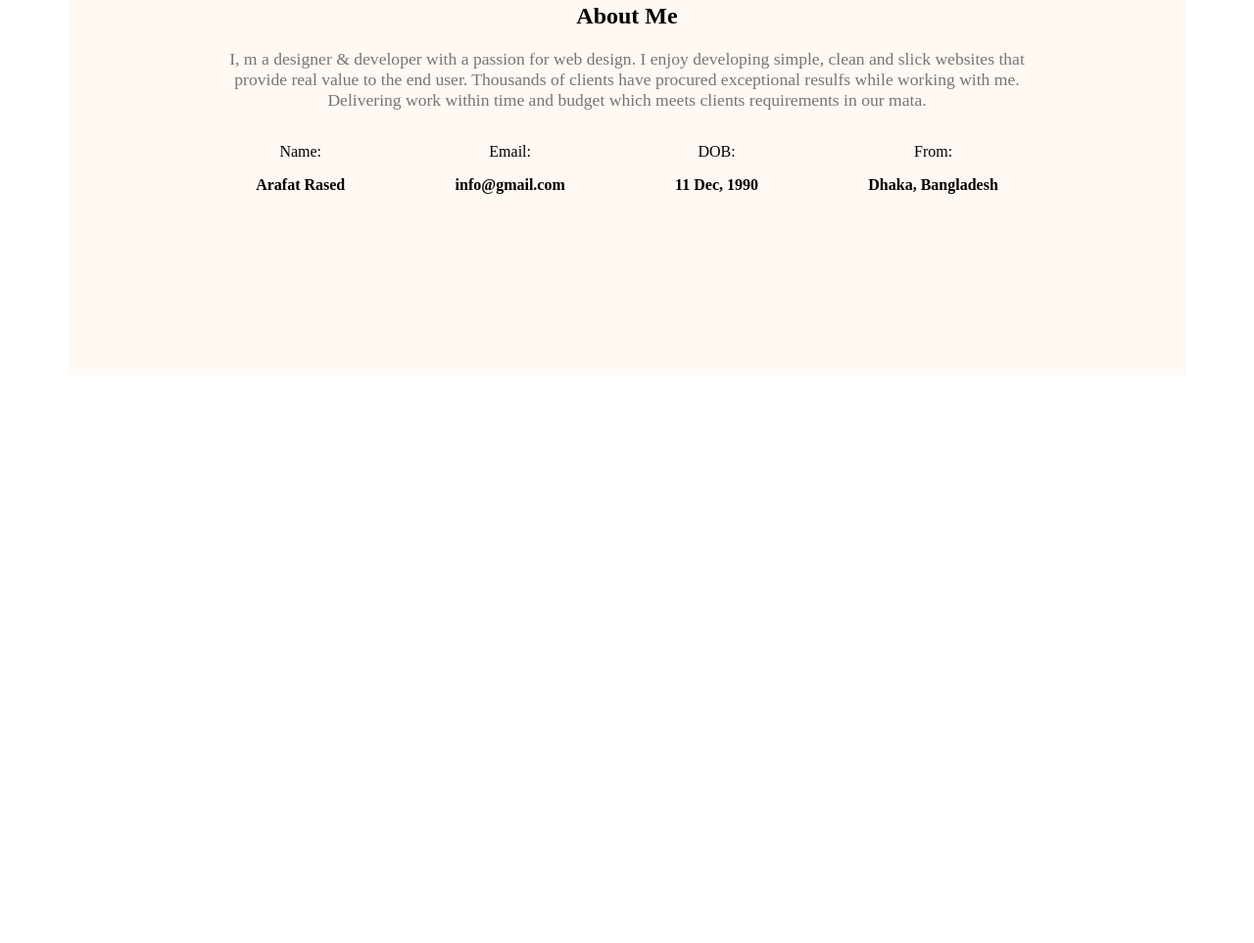
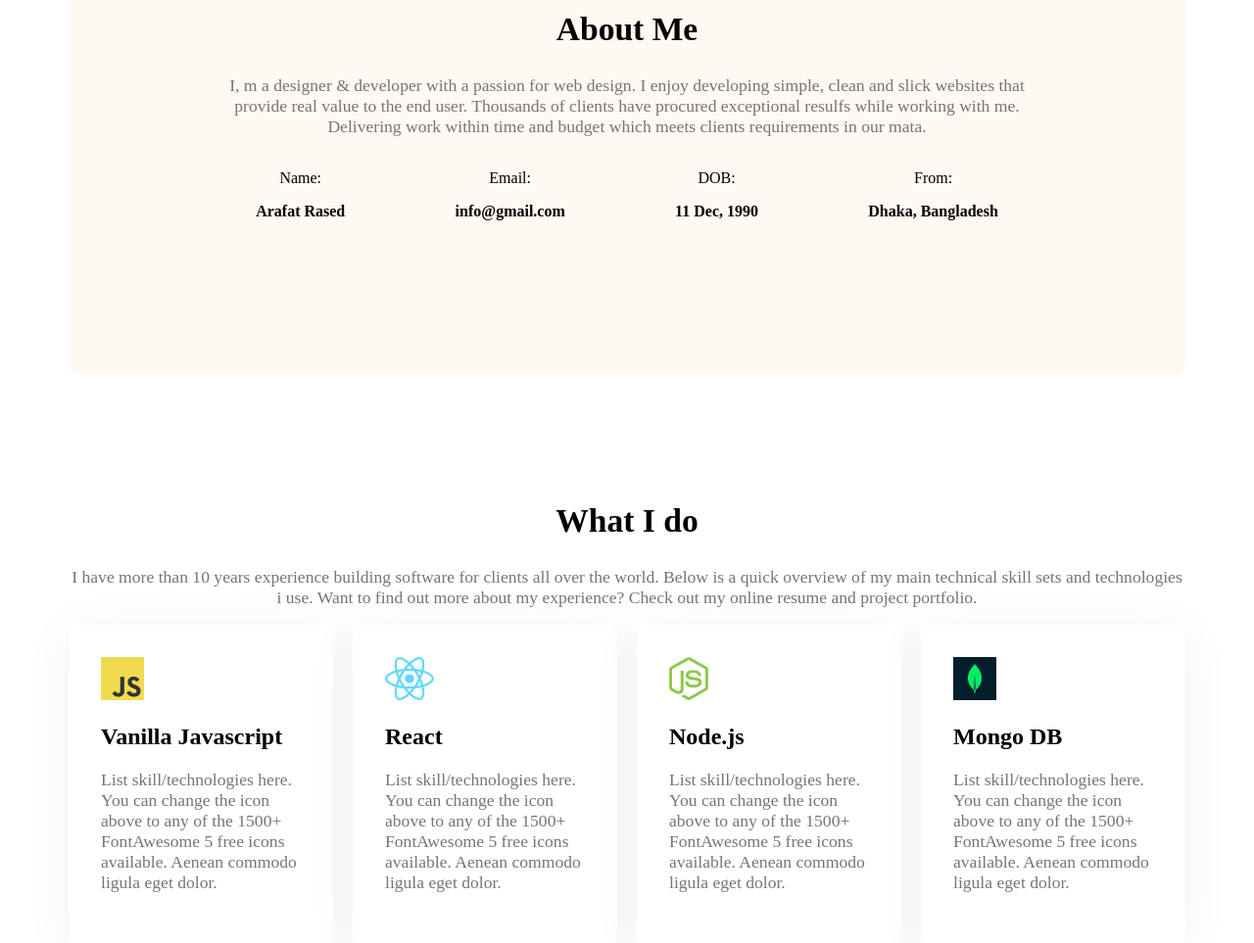
Before and after one commit to arafatrased/personal-portfolio-website, a plain HTML site: page index.html in a window 1280 px wide. Shown: the part 1097-2060 px from the top of the page at 98% size. Before the commit the page ends 1480 px from the top, so only its background shows below. Drawn offline with Linux system fonts and the light colour scheme.

Commit message:
what i do section completed

```diff
--- a/index.html
+++ b/index.html
@@ -34,7 +34,7 @@
     </header>
     <main>
         <section class="about secondary-bg">
-            <h2>About Me</h2>
+            <h2 class="section-title">About Me</h2>
             <p class="section-description">I, m a designer & developer with a passion for web design. I enjoy developing simple, clean and slick websites that provide real value to the end user. Thousands of clients have procured exceptional resulfs while working with me. Delivering work within time and budget which meets clients requirements in our mata.</p>
             <div class="about-items">
                 <div class="about-item">
@@ -57,6 +57,34 @@
             </div>
 
         </section>
+        <!-- what i do section starts here -->
+         <section class="skills">
+            <h2 class="section-title">What I do</h2>
+            <p class="section-description">I have more than 10 years experience building software for clients all over the world. Below is a quick overview of my main technical skill sets and technologies i use. Want to find out more about my experience? Check out my online resume and project portfolio.</p>
+            <div class="skills-div">
+                <div class="skill-content">
+                    <img src="./images/icons/js.png" alt="">
+                    <h2 class="skill-title">Vanilla Javascript</h2>
+                    <p class="section-description">List skill/technologies here. You can change the icon above to any of the 1500+ FontAwesome 5 free icons available. Aenean commodo ligula eget dolor.</p>
+                </div>
+                <div class="skill-content">
+                    <img src="./images/icons/react.png" alt="">
+                    <h2 class="skill-title">React</h2>
+                    <p class="section-description">List skill/technologies here. You can change the icon above to any of the 1500+ FontAwesome 5 free icons available. Aenean commodo ligula eget dolor.</p>
+                </div>
+                <div class="skill-content">
+                    <img src="/images/icons/nodejs.png" alt="">
+                    <h2 class="skill-title">Node.js</h2>
+                    <p class="section-description">List skill/technologies here. You can change the icon above to any of the 1500+ FontAwesome 5 free icons available. Aenean commodo ligula eget dolor.</p>
+                </div>
+                <div class="skill-content">
+                    <img src="./images/icons/mongo.png" alt="">
+                    <h2 class="skill-title">Mongo DB</h2>
+                    <p class="section-description">List skill/technologies here. You can change the icon above to any of the 1500+ FontAwesome 5 free icons available. Aenean commodo ligula eget dolor.</p>
+                </div>
+            </div>
+         </section>
+
 
     </main>
     <footer>
--- a/styles/portfolio.css
+++ b/styles/portfolio.css
@@ -128,6 +128,9 @@ main{
     max-width: 1140px;
     margin: 0 auto;
 }
+main section{
+    margin-top: 130px;
+}
 
 
 /* about */
@@ -135,9 +138,9 @@ main{
 .about{
     box-sizing: border-box;
     text-align: center;
-    margin-top: 130px;
     padding: 150px;
     height: 550px;
+    border-radius: 10px;
 }
 .about-items{
     display: flex;
@@ -149,3 +152,23 @@ main{
 .item-description{
     font-weight: bold;
 }
+
+/* skills styles */
+
+.skills{
+    text-align: center;
+}
+.skills-div{
+    display: flex;
+    justify-content: space-between;
+    gap: 20px;
+
+}
+.skill-content{
+    box-sizing: border-box;
+    padding:33px;
+    text-align: start;
+    border-radius: 5px;
+    box-shadow: 0px 6px 50px 0px rgba(0, 0, 0, 0.06);
+    background: rgb(255, 255, 255);
+}
```
